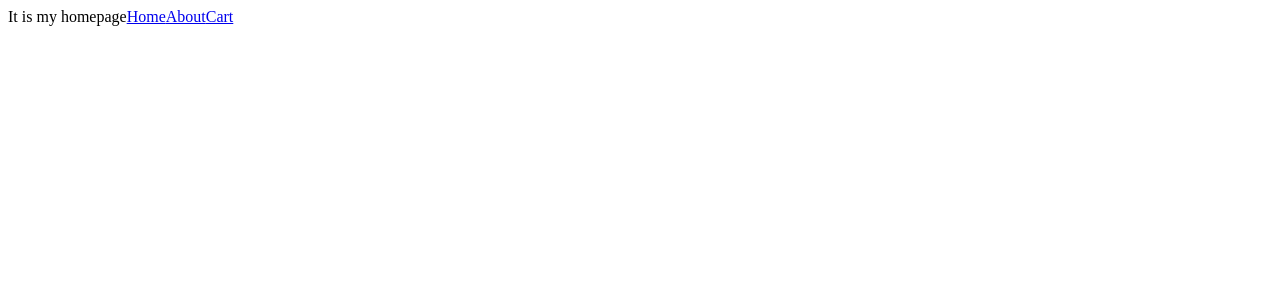
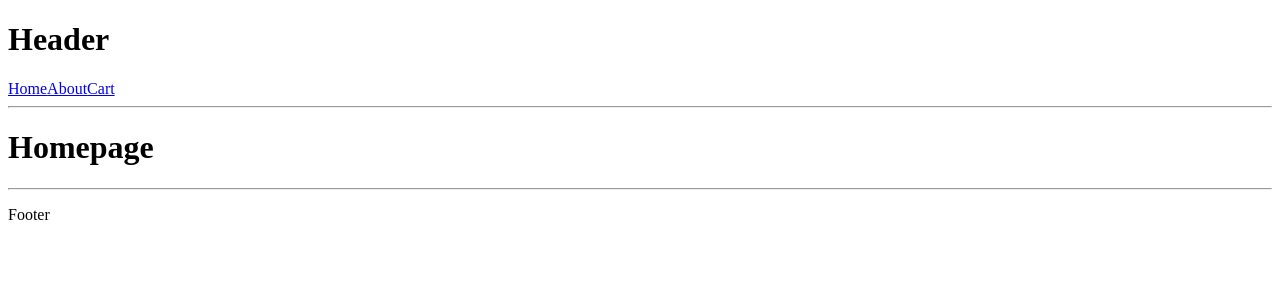
Before and after one commit to Dimon-2022/react-router, a React (Vite) app: page / in a window 1280 px wide. Shown: the top 300 px of the page. Built offline with nearby package versions, Linux system fonts and the light colour scheme.

Commit message:
made Layout

```diff
--- a/src/App.jsx
+++ b/src/App.jsx
@@ -5,33 +5,87 @@ import Cart from "./pages/Cart";
 import Categories from "./pages/Categories";
 import NotFound from "./pages/NotFound";
 import ProductDetails from "./pages/ProductDetails";
+import Header from "./components/Header";
+import Footer from "./components/Footer";
+import Layout from "./components/Layout";
 
 const router = createBrowserRouter([
   {
     path: "/",
-    element: <Home />,
-  },
-  {
-    path: "about",
-    element: <About />,
-  },
-  {
-    path: "cart",
-    element: <Cart />,
-  },
-  {
-    path: "categories",
-    element: <Categories />,
-  },
-  {
-    path: "product",
-    element: <ProductDetails />,
-  },
-  {
-    path: "*",
-    element: <NotFound />,
+    element: <Layout />,
+    children: [
+      { index:true, element: <Home /> },
+      { path: "about", element: <About /> },
+      { path: "cart", element: <Cart /> },
+      { path: "categories", element: <Categories /> },
+      { path: "product", element: <ProductDetails /> },
+      { path: "*", element: <NotFound /> },
+    ],
   },
 ]);
+
+// const router = createBrowserRouter([
+//   {
+//     path: "/",
+//     element: (
+//       <>
+//         <Header />
+//         <Home />
+//         <Footer />
+//       </>
+//     ),
+//   },
+//   {
+//     path: "about",
+//     element: (
+//       <>
+//         <Header />
+//         <About />
+//         <Footer />
+//       </>
+//     ),
+//   },
+//   {
+//     path: "cart",
+//     element: (
+//       <>
+//         <Header />
+//         <Cart />
+//         <Footer />
+//       </>
+//     ),
+//   },
+//   {
+//     path: "categories",
+//     element: (
+//       <>
+//         <Header />
+//         <Categories />
+//         <Footer />
+//       </>
+//     ),
+//   },
+//   {
+//     path: "product",
+//     element: (
+//       <>
+//         <Header />
+//         <ProductDetails />
+//         <Footer />
+//       </>
+//     ),
+//   },
+//   {
+//     path: "*",
+//     element: (
+//       <>
+//         <Header />
+//         <NotFound />
+//         <Footer />
+//       </>
+//     ),
+//   },
+// ]);
 
 function App() {
   return <RouterProvider router={router} />;
--- /dev/null
+++ b/src/components/Footer.jsx
@@ -0,0 +1,10 @@
+function Footer() {
+    return (
+        <div>
+            <hr/>
+            <p>Footer</p>
+        </div>
+    )
+}
+
+export default Footer
--- a/src/components/Header.jsx
+++ b/src/components/Header.jsx
@@ -1,9 +1,15 @@
+import { NavLink } from "react-router-dom";
+
 function Header() {
-    return (
-        <div>
-
-        </div>
-    )
+  return (
+    <>
+    <h1>Header</h1>
+        <NavLink to={"/"}>Home</NavLink>
+        <NavLink to={"/about"}>About</NavLink>
+        <NavLink to={"/cart"}>Cart</NavLink>
+      <hr/>
+    </>
+  );
 }
 
-export default Header
+export default Header;
--- /dev/null
+++ b/src/components/Layout.jsx
@@ -0,0 +1,17 @@
+import { Outlet } from "react-router-dom";
+import Header from "./Header";
+import Footer from "./Footer";
+
+function Layout() {
+  return (
+    <>
+      <Header />
+      <main>
+        <Outlet/>
+      </main>
+      <Footer/>
+    </>
+  );
+}
+
+export default Layout;
--- a/src/pages/Home.jsx
+++ b/src/pages/Home.jsx
@@ -1,13 +1,11 @@
 import { Link, NavLink } from "react-router-dom";
+
 
 function Home() {
   return (
-    <div>
-      It is my homepage
-      <NavLink to={"/"}>Home</NavLink>
-      <NavLink to={"about"}>About</NavLink>
-      <NavLink to={"cart"}>Cart</NavLink>
-    </div>
+    <>
+      <h1>Homepage</h1>
+    </>
   );
 }
 
```
Also changed, not shown: src/pages/Categories.jsx (+2 -6 lines).
